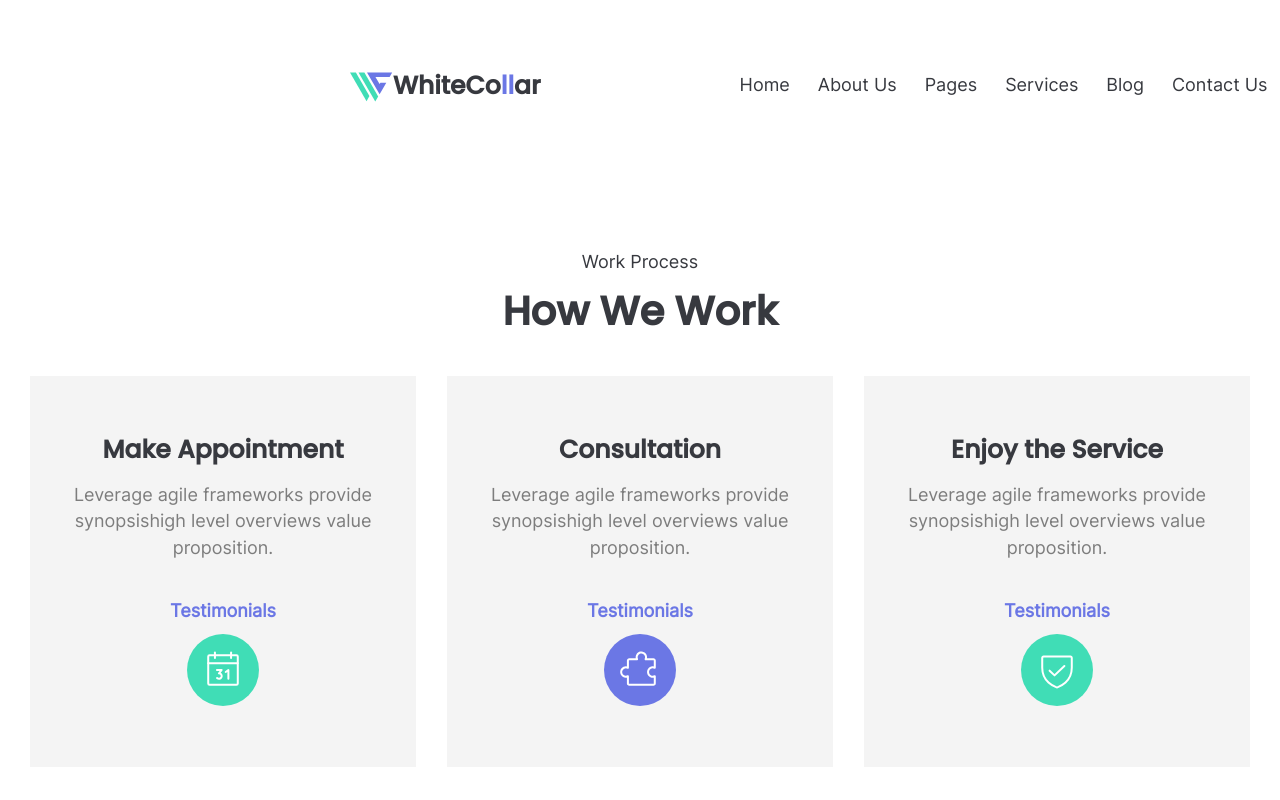
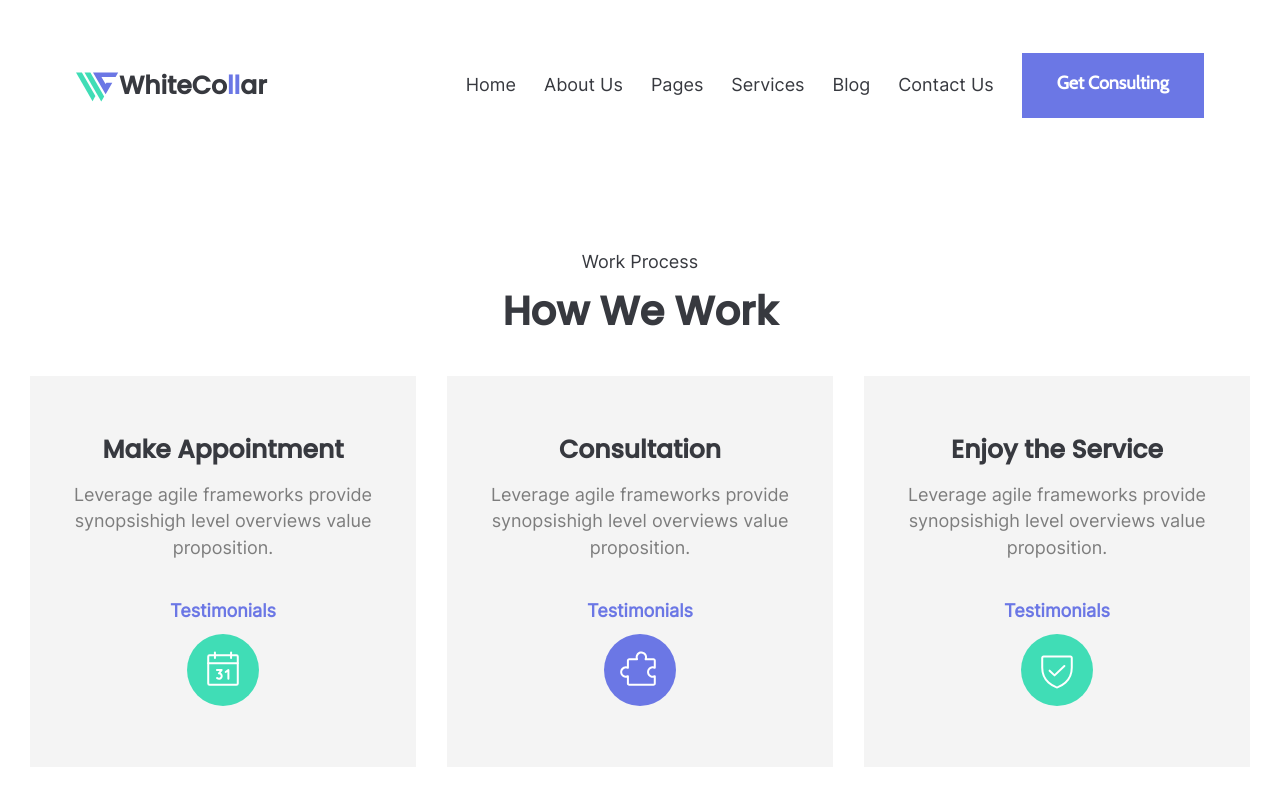
Before and after one commit to Nino5982/lesson5-code5, a plain HTML site: page index.html in a window 1280 px wide. Shown: the top 800 px of the page. Drawn offline with Linux system fonts and the light colour scheme.

Commit message:
last version

```diff
--- a/index.html
+++ b/index.html
@@ -12,6 +12,7 @@
   <body>
     <header>
       <div class="header-wrap">
+        <div class="header">
           <div class="logo-wraper inl-block">
             <a class="logo inl-block" href="index.html"
               ><img
@@ -41,6 +42,7 @@
             </div>
             <div class="consulting-div inl-block">
               <a href="#" target="_blank">Get Consulting</a>
+            </div>
           </div>
         </div>
       </div>
--- a/styles/index.css
+++ b/styles/index.css
@@ -4,10 +4,15 @@
 .header-wrap{
   position: fixed;
   z-index: 99999;
-  top: 53px;
-  left: 350px;
-  width: max-content;
+  top: 0;
+  left: 0;
   background-color: #fff;
+  padding: 53px;
+  width: 100%;
+}
+.header{
+width: max-content;
+margin: auto;
 }
 /* logo */
 .logo-wraper {
@@ -29,13 +34,6 @@
 .logos-span {
   color: #6b77e5;
 }
-/* navigation links */
-/* .nav{
-  width: 825px;
-} */
-/* .navigation {
-  width: 601px;
-} */
 ul li{
   display: inline-block;
   margin-right: 24px;
```
Lines whose indentation alone changed are shown as unchanged.
